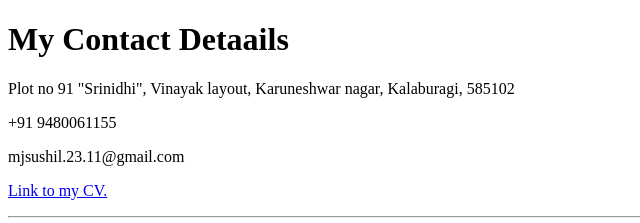
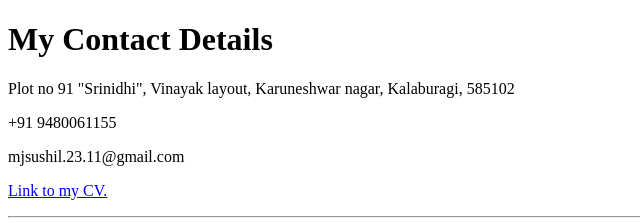
Before and after one commit to Shusheel1993/cv, a plain HTML site: page contact.html in a window 1280 px wide. Shown: the top 223 px of the page, 0-640 px from the left. Drawn offline with Linux system fonts and the light colour scheme.

Commit message:
Update contact.html

```diff
--- a/contact.html
+++ b/contact.html
@@ -7,7 +7,7 @@
     <title>Contact Details</title>
 </head>
 <body>
-    <h1>My Contact Detaails</h1>
+    <h1>My Contact Details</h1>
     <p>Plot no 91 "Srinidhi", Vinayak layout, Karuneshwar nagar, Kalaburagi, 585102</p>
     <p>+91 9480061155</p>
     <p>mjsushil.23.11@gmail.com</p>
```
